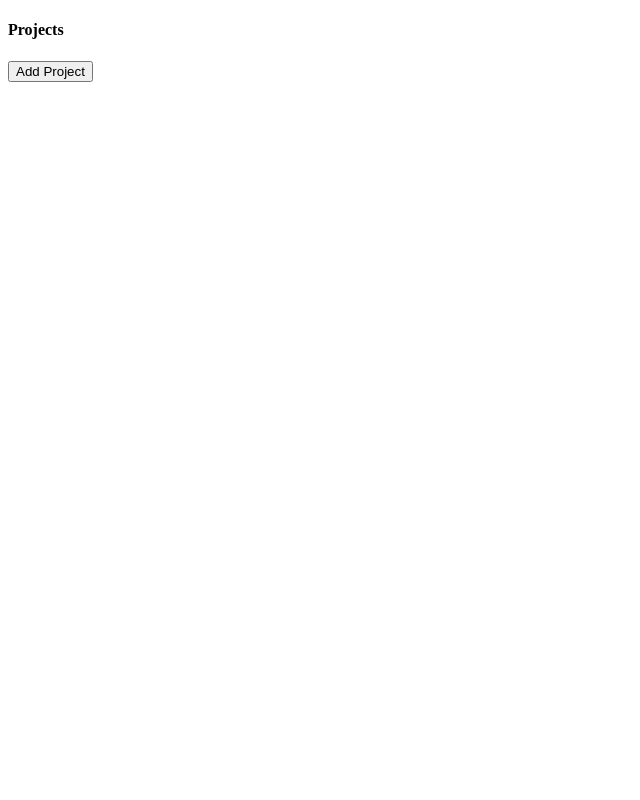
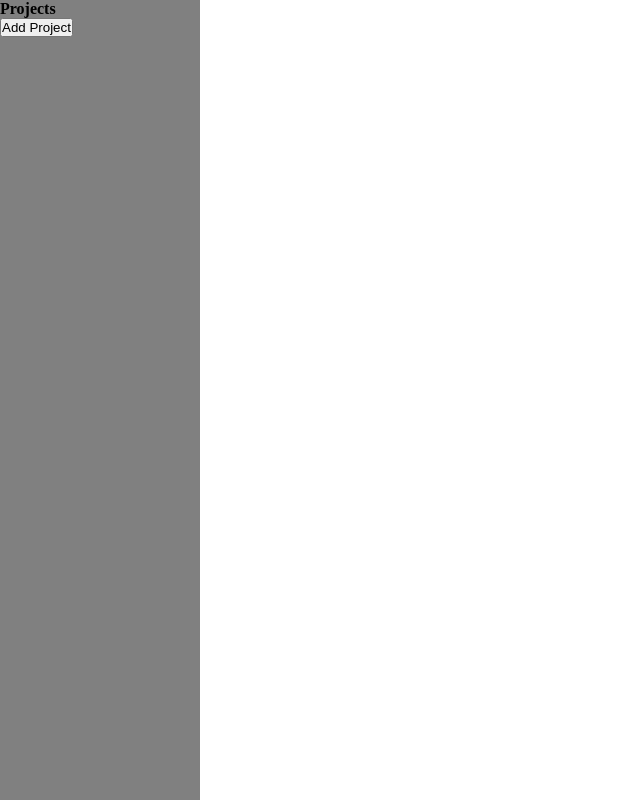
Before and after one commit to Edboch/todo_list, a website built with webpack: page src/template.html in a window 1280 px wide. Shown: the whole page, without its empty margins (0-640 px from the left). Built offline with nearby package versions, Linux system fonts and the light colour scheme.

Commit message:
feat: add grid display to display sidebar and main content

```diff
--- a/src/style.css
+++ b/src/style.css
@@ -1,3 +1,18 @@
+* {
+    padding: 0;
+    margin: 0;
+}
+
 .project-card {
     padding: 10px;
 }
+
+.container {
+    display: grid;
+    grid-template-columns: 200px 1fr;
+    min-height: 100vh;
+}
+
+.sidebar {
+    background-color: grey;
+}
```
